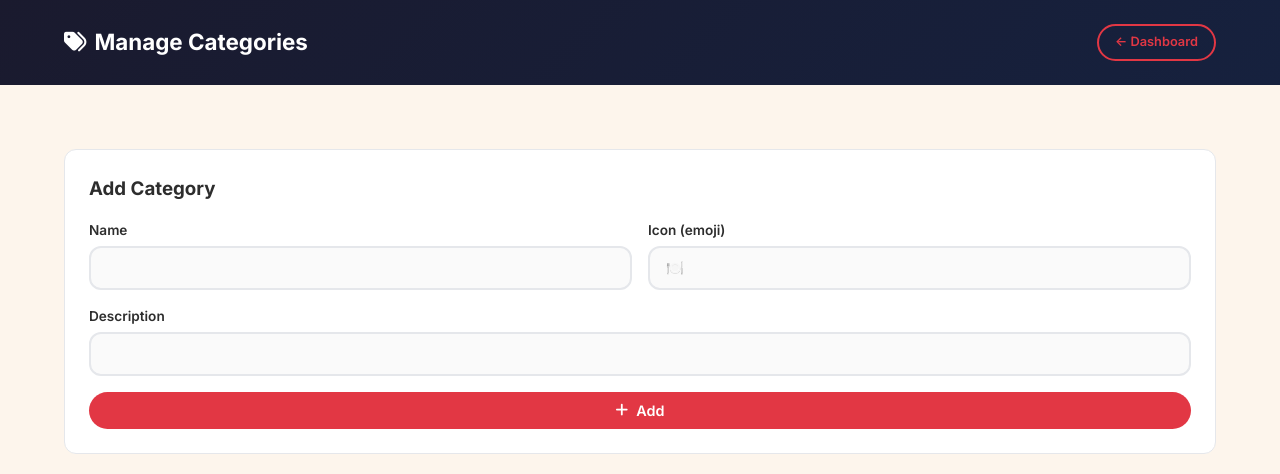
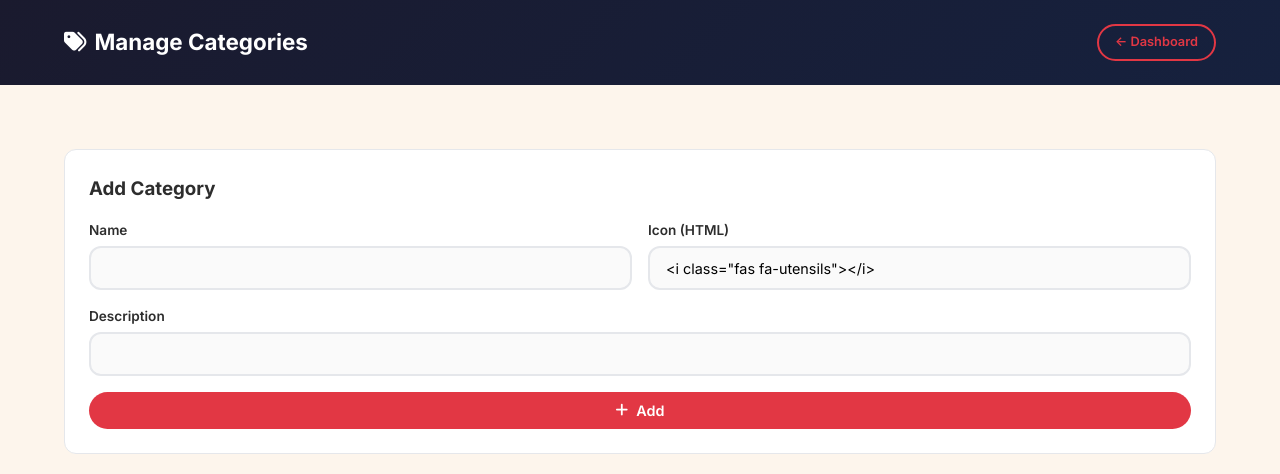
Before and after one commit to rachitadhimanrd/FoodieExpress, a Flask app: template app/templates/admin/categories.html in a window 1280 px wide. Shown: the part 59-533 px from the top of the page. Run offline with Flask 3, Linux system fonts and the light colour scheme; the template is opened without the code that fills it, so the values that code supplies are empty.

Commit message:
aded starters category

```diff
--- a/app/templates/admin/categories.html
+++ b/app/templates/admin/categories.html
@@ -8,8 +8,10 @@
 <form method="POST" action="{{ url_for('admin.add_category') }}" class="admin-form">
 <div class="form-row">
 <div class="form-group"><label>Name</label><input type="text" name="name" required></div>
-<div class="form-group"><label>Icon (emoji)</label><input type="text" name="icon" value="🍽️"></div>
-</div>
+<div class="form-group">
+    <label>Icon (HTML)</label>
+    <input type="text" name="icon" value='<i class="fas fa-utensils"></i>'>
+</div></div>
 <div class="form-group"><label>Description</label><input type="text" name="description"></div>
 <button type="submit" class="btn btn-primary"><i class="fas fa-plus"></i> Add</button>
 </form></div>
```
